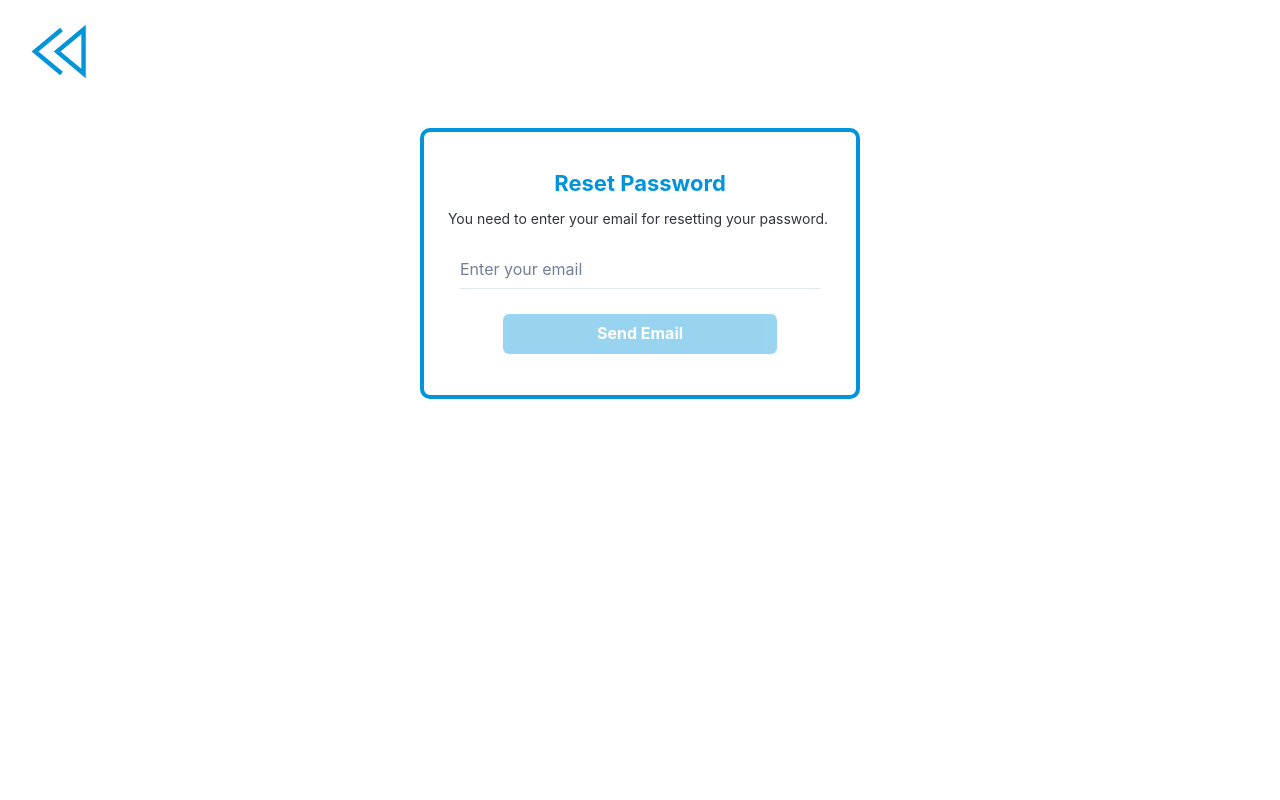
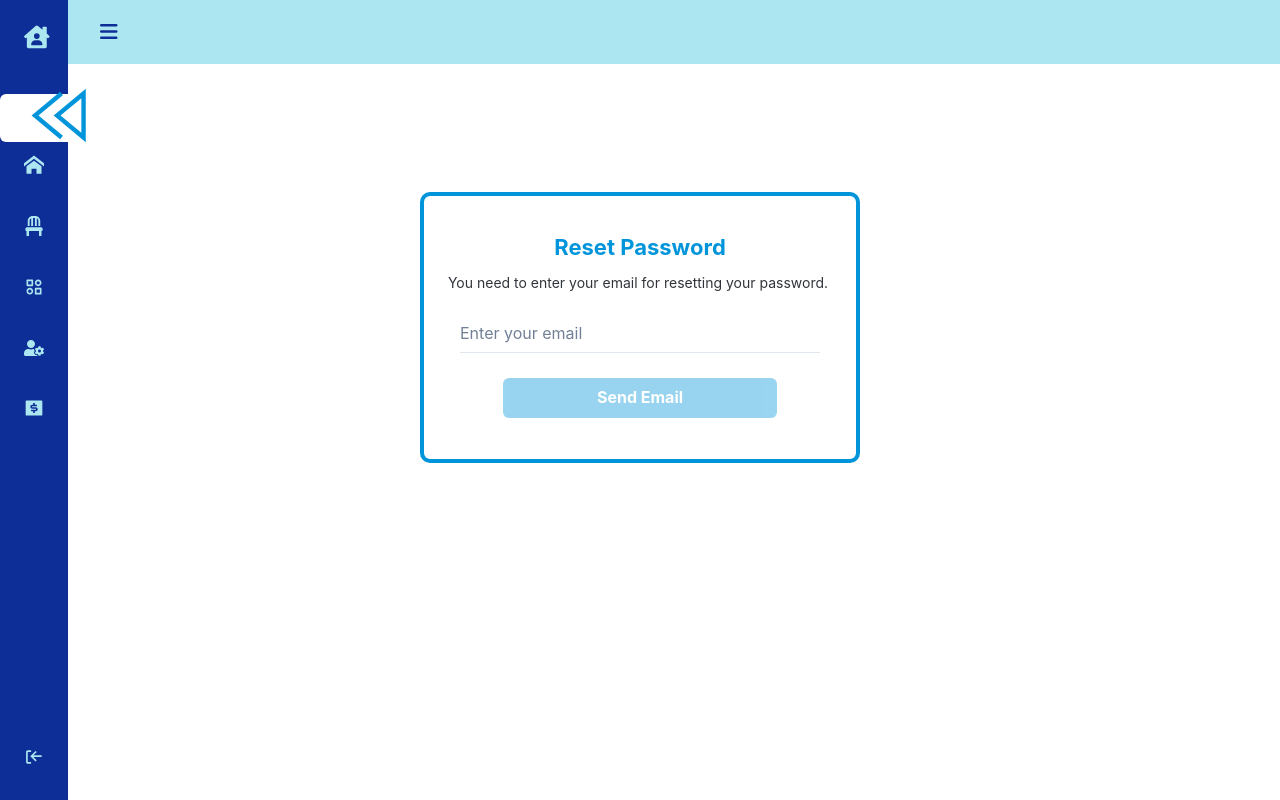
Before and after one commit to rayer23/jcwd220402, a React (Create React App) app in the folder projects/client/: page /reset-password in a window 1280 px wide. Built offline with nearby package versions, Linux system fonts and the light colour scheme; no server answers.

Commit message:
GR2-28
Admin Dashboard DONE

```diff
--- a/projects/client/public/index.html
+++ b/projects/client/public/index.html
@@ -24,6 +24,7 @@
       work correctly both with client-side routing and a non-root public URL.
       Learn how to configure a non-root public URL by running `npm run build`.
     -->
+    <link rel="stylesheet" href="https://cdnjs.cloudflare.com/ajax/libs/font-awesome/6.2.1/css/all.min.css" integrity="sha512-MV7K8+y+gLIBoVD59lQIYicR65iaqukzvf/nwasF0nqhPay5w/9lJmVM2hMDcnK1OnMGCdVK+iQrJ7lzPJQd1w==" crossorigin="anonymous" referrerpolicy="no-referrer" />
     <title>Delisha</title>
   </head>
   <body>
--- a/projects/client/src/App.jsx
+++ b/projects/client/src/App.jsx
@@ -11,7 +11,9 @@ import { attach } from "./redux/features/resetSlice";
 //route
 import ResetPassword from "./pages/resetpassword";
 import ResetConfirm from "./pages/resetconfirm";
+import Dashboard from "./pages/admin/dashboard";
 
+import NavbarAdmin from "./components/navbaradmin";
 import NotFound from "./components/404Page";
 // roles route
 import GuestRoute from "./components/route/GuestRoute";
@@ -90,6 +92,20 @@ function App() {
 
   return (
     <>
+      {/* {authSelector.RoleId === 3 || authSelector.RoleId === 2 ? (
+        <NavbarAdmin />
+      ) : null} */}
+      <NavbarAdmin />
+      {/* {location.pathname === "/login" ||
+      location.pathname === "/register" ||
+      location.pathname === "/reset-password" ||
+      location.pathname === "/reset-confirm" ||
+      authSelector.RoleId === 3 ||
+      authSelector.RoleId === 2 ? null : (
+        <Box>
+          <Navbar />
+        </Box>
+      )} */}
       <Routes>
         <Route path="/*" element={<NotFound />} />
         <Route path="/reset-password" element={<ResetPassword />} />
@@ -101,7 +117,27 @@ function App() {
             </GuestRoute>
           }
         />
+
+        <Route
+          path="/admin/dashboard"
+          element={
+            <AdminRoute>
+              <Dashboard />
+            </AdminRoute>
+          }
+        />
       </Routes>
+
+      {/* {location.pathname === "/login" ||
+      location.pathname === "/register" ||
+      location.pathname === "/reset-password" ||
+      location.pathname === "/reset-confirm" |||
+      authSelector.RoleId === 3 ||
+      authSelector.RoleId === 2 ? null : (
+        <Box>
+          <Footer />
+        </Box>
+      )} */}
     </>
   );
 }
--- /dev/null
+++ b/projects/client/src/components/navbaradmin.css
@@ -0,0 +1,159 @@
+:root {
+  --header-height: 3rem;
+  --nav-width: 68px;
+
+  --first-color: #0e2e97;
+  --first-color-alt: #ffffff;
+  --white-color: #ace7f1;
+}
+
+* {
+  margin: 0;
+  padding: 0;
+  box-sizing: border-box;
+}
+
+a {
+  text-decoration: none;
+}
+
+ul {
+  list-style: none;
+}
+
+main {
+  position: relative;
+  margin: var(--header-height) 0 0 0;
+  padding: 0 1rem;
+  font-size: 1rem;
+  font-family: 'Nunito Sans', sans-serif;
+  transition: 0.5s;
+}
+
+.header {
+  position: fixed;
+  top: 0;
+  left: 0;
+  height: var(--header-height);
+  width: 100%;
+  display: flex;
+  justify-content: space-between;
+  align-items: center;
+  background-color: var(--white-color);
+  padding: 0 1rem;
+  transition: 0.5s;
+}
+
+.header-toggle {
+  font-size: 1.25rem;
+  cursor: pointer;
+  color: var(--first-color);
+}
+
+.sidebar {
+  position: fixed;
+  top: 0;
+  left: -30%;
+  height: 100vh;
+  width: var(--nav-width);
+  background-color: var(--first-color);
+  padding-top: 1rem;
+  transition: 0.5s;
+}
+
+.nav {
+  display: flex;
+  flex-direction: column;
+  justify-content: space-between;
+  overflow: hidden;
+  height: 100%;
+}
+
+.nav-logo,
+.nav-link {
+  display: grid;
+  grid-template-columns: max-content max-content;
+  column-gap: 2rem;
+  padding: 0.5rem 0 0.3rem 1.5rem;
+}
+
+.nav-logo {
+  margin-bottom: 2rem;
+}
+
+.nav-logo-icon {
+  font-size: 1.6rem;
+  color: var(--white-color);
+  cursor: pointer;
+}
+.nav-link-icon {
+  font-size: 1.25rem;
+  color: var(--white-color);
+  cursor: pointer;
+}
+
+.nav-logo-name {
+  font-weight: 700;
+  color: var(--white-color);
+}
+
+.nav-link {
+  position: relative;
+  color: var(--first-color-alt);
+  transition: 0.5s;
+  margin-bottom: 1.5rem;
+}
+
+.nav-link:hover {
+  color: var(--white-color);
+  background-color: rgba(0, 0, 0, 0.1);
+}
+
+.active {
+  color: var(--white-color);
+  background-color: rgba(0, 0, 0, 0.1);
+}
+
+.active::before {
+  content: '';
+  position: absolute;
+  left: 0;
+  top: 0;
+  height: 38px;
+  width: 3px;
+  background-color: var(--white-color);
+  transition: 0.5s;
+}
+
+.show {
+  left: 0;
+}
+
+.space-toggle {
+  padding-left: calc(var(--nav-width) + 1rem);
+}
+
+@media screen and (min-width: 768px) {
+  main {
+    margin: calc(var(--header-height) + 1rem) 0 0 0;
+    padding: 0 1rem 0 calc(var(--nav-width) + 2rem);
+  }
+
+  .header {
+    height: calc(var(--header-height) + 1rem);
+    padding-left: calc(var(--nav-width) + 2rem);
+  }
+
+  .sidebar {
+    left: 0;
+    padding: 1rem 0 0 0;
+  }
+
+  .show {
+    width: calc(var(--header-height) + 200px);
+  }
+
+  .space-toggle {
+    padding-left: calc(var(--nav-width) + 188px);
+  }
+}
--- /dev/null
+++ b/projects/client/src/components/navbaradmin.jsx
@@ -0,0 +1,143 @@
+import React, { useState } from "react";
+import { Button, Text, useToast } from "@chakra-ui/react";
+import { Link, useNavigate } from "react-router-dom";
+import { useDispatch, useSelector } from "react-redux";
+import { logout } from "../redux/features/authSlice";
+import { MdTableChart } from "react-icons/md";
+import { ImHome } from "react-icons/im";
+import { FaChair, FaHouseUser, FaUserCog } from "react-icons/fa";
+import { BiCategoryAlt } from "react-icons/bi";
+import { TbSofa } from "react-icons/tb";
+import { CgLogOut } from "react-icons/cg";
+import { RiAdminFill, RiUser2Fill, RiMoneyDollarBoxFill } from "react-icons/ri";
+import "./navbaradmin.css";
+
+const Sidebar = () => {
+  const authSelector = useSelector((state) => state.auth);
+
+  const navigate = useNavigate();
+
+  const dispatch = useDispatch();
+  const toast = useToast();
+
+  const logoutBtnHandler = () => {
+    localStorage.removeItem("auth_token");
+    dispatch(logout());
+    toast({
+      title: "User Logout",
+      status: "info",
+    });
+    navigate("/");
+  };
+  const [show, setShow] = useState(false);
+
+  return (
+    <main className={show ? "space-toggle" : null}>
+      <header className={`header ${show ? "space-toggle" : null}`}>
+        <div className="header-toggle" onClick={() => setShow(!show)}>
+          <i className={`fas fa-bars ${show ? "fa-solid fa-xmark" : null}`}></i>
+        </div>
+      </header>
+
+      <aside className={`sidebar ${show ? "show" : null}`}>
+        <nav className="nav">
+          <div>
+            <div className="nav-logo">
+              <i className={`nav-logo-icon`}>
+                <FaHouseUser />
+              </i>
+              <span className="nav-logo-name">Admin Dashboard</span>
+            </div>
+
+            <div className="nav-list">
+              <Link to="/admin/dashboard" className="nav-link">
+                <i className="nav-link-icon">
+                  <MdTableChart />
+                </i>
+                <span className="nav-link-name">Home Page</span>
+              </Link>
+
+              <Link to="/admin/warehouse-management" className="nav-link">
+                <i className=" nav-link-icon">
+                  <ImHome />
+                </i>
+                <span className="nav-link-name">Warehouse</span>
+              </Link>
+
+              {authSelector.RoleId === 3 ? (
+                <>
+                  <Link to="/admin/manage-admin-data" className="nav-link">
+                    <i className="nav-link-icon">
+                      <RiAdminFill />
+                    </i>
+                    <span className="nav-link-name">Manage Admin Data</span>
+                  </Link>
+
+                  <Link to="/admin/manage-user-data" className="nav-link">
+                    <i className=" nav-link-icon">
+                      <RiUser2Fill />
+                    </i>
+                    <span className="nav-link-name">Manage User Data</span>
+                  </Link>
+
+                  <Link to="/admin/update-stock" className="nav-link">
+                    <i className=" nav-link-icon">
+                    <TbSofa />
+                    </i>
+                    <span className="nav-link-name">Manage User Data</span>
+                  </Link>
+                </>
+
+              ) : null}
+
+              <Link to="/admin/product" className="nav-link">
+                <i className="nav-link-icon">
+                  <FaChair />
+                </i>
+                <span className="nav-link-name">Manage Product</span>
+              </Link>
+
+              <Link to="/admin/category" className="nav-link">
+                <i className="nav-link-icon">
+                  <BiCategoryAlt />
+                </i>
+                <span className="nav-link-name">Manage Category</span>
+              </Link>
+
+              {authSelector.RoleId === 2 ? (
+                <Link to="/admin/category" className="nav-link">
+                  <i className=" nav-link-icon">
+                    <TbSofa />
+                  </i>
+                  <span className="nav-link-name">Update Product Stock</span>
+                </Link>
+              ) : null}
+
+              <Link to="/user-data" className="nav-link">
+                <i className="nav-link-icon">
+                  <FaUserCog />
+                </i>
+                <span className="nav-link-name">Change Role Status</span>
+              </Link>
+              <Link to="#empty" className="nav-link">
+                <i className="nav-link-icon">
+                  <RiMoneyDollarBoxFill />
+                </i>
+                <span className="nav-link-name">Sales Report</span>
+              </Link>
+            </div>
+          </div>
+
+          <div as={Button} onClick={logoutBtnHandler} className="nav-link">
+            <i className="nav-link-icon">
+              <CgLogOut />
+            </i>
+            <span className="nav-link-name">Logout</span>
+          </div>
+        </nav>
+      </aside>
+    </main>
+  );
+};
+
+export default Sidebar;
--- /dev/null
+++ b/projects/client/src/pages/admin/dashboard.jsx
@@ -0,0 +1,39 @@
+import { Box, Image, Text } from "@chakra-ui/react";
+
+const AdminDashboard = () => {
+  return (
+    <>
+      <Box marginTop="100px" marginLeft={"275px"} marginRight={"20px"}>
+        <Box>
+          <Text fontWeight={"bold"} fontSize="30px">
+            Content
+          </Text>
+          <br />
+          {/* <Image
+              src={Logo}
+              alt="Logo"
+              textAlign={"center"}
+              paddingLeft="35%"
+              // justifyContent={"center"}
+              // justifyItems="center"
+              // justifySelf={"center"}
+              // alignItems="center"
+              // alignSelf={"center"}
+              // alignContent={"center"}
+              // textAlign="center"
+            /> */}
+          <Text textAlign="center">
+            Admin dashboard
+          </Text>
+          <br />
+          <br />
+          <Text textAlign={"center"}>
+            You are the admin. Let's do something!
+          </Text>
+        </Box>
+      </Box>
+    </>
+  );
+};
+
+export default AdminDashboard;
```
